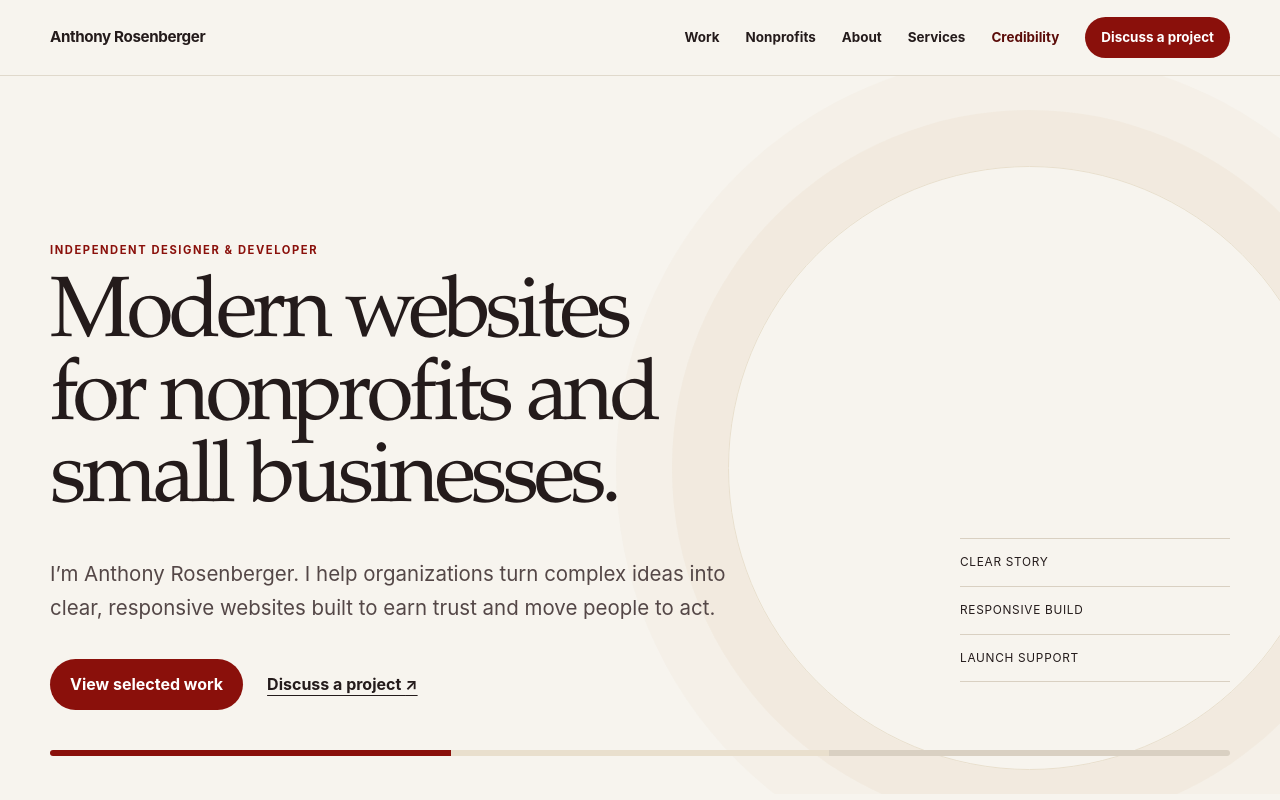
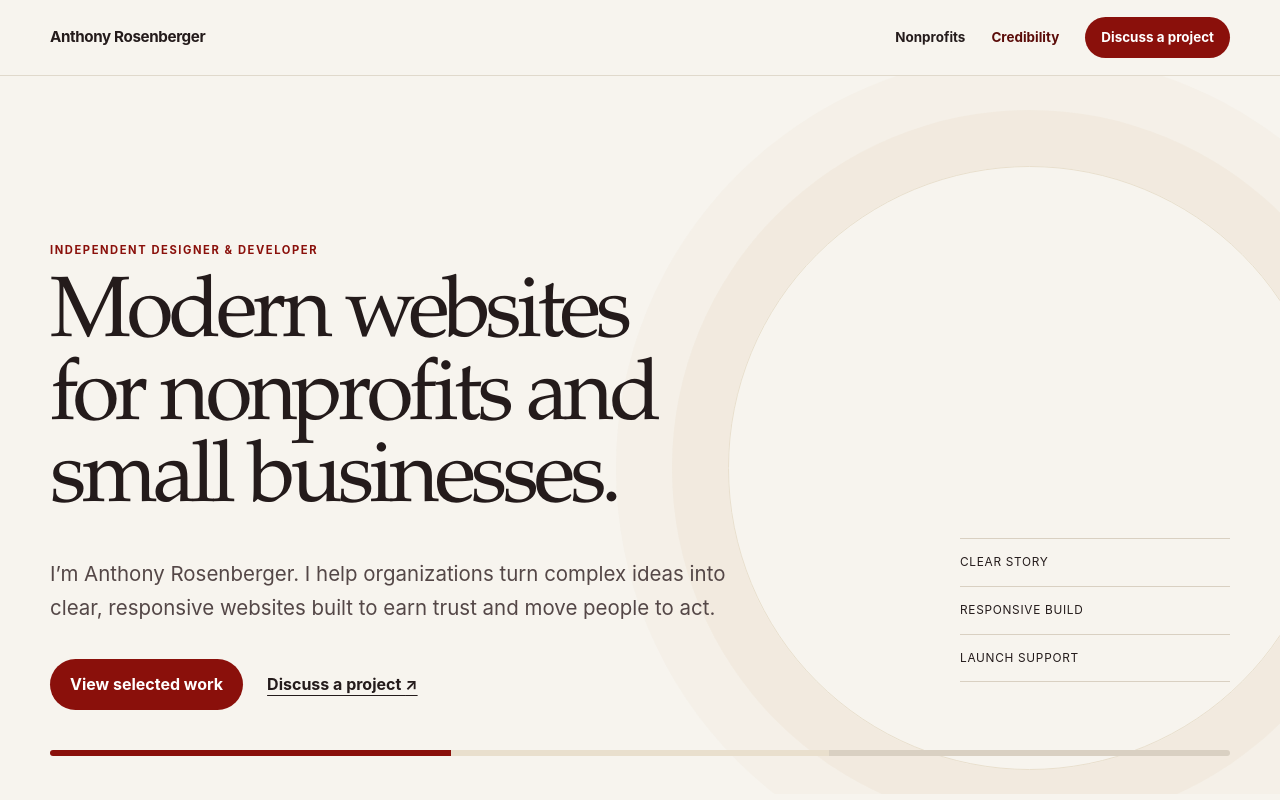
Before and after one commit to anthonysmartflow-art/PORTFOLIO, a Next.js app: page / in a window 1280 px wide. Shown: the top 800 px of the page. Built offline with nearby package versions, Linux system fonts and the light colour scheme.

Commit message:
Simplify homepage navigation

```diff
--- a/app/page.tsx
+++ b/app/page.tsx
@@ -91,10 +91,7 @@ export default function Home() {
           Anthony Rosenberger
         </a>
         <nav aria-label="Main navigation">
-          <a href="#work">Work</a>
           <a href="#nonprofits">Nonprofits</a>
-          <a href="#about">About</a>
-          <a href="#services">Services</a>
           <a className="nav-page-link" href="/credibility">Credibility</a>
           <a className="nav-cta" href="mailto:anthony.smartflow@gmail.com">Discuss a project</a>
         </nav>
```
